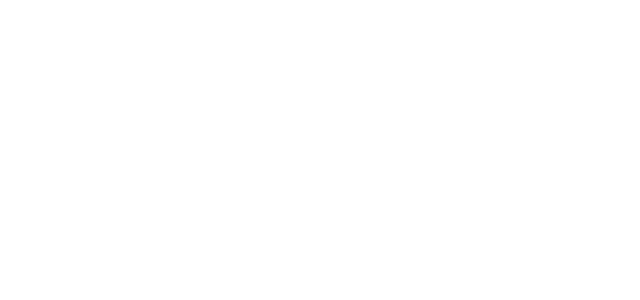
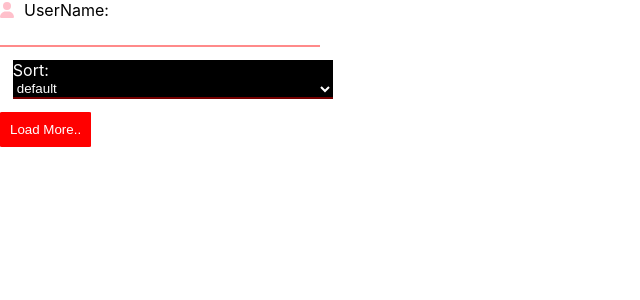
Before and after one commit to AFOP/holbertonschool-cinema-guru, a React (Create React App) app: page / in a window 1280 px wide. Shown: the top 300 px of the page, without its empty margins (0-640 px from the left). Built offline with nearby package versions, Linux system fonts and the light colour scheme.

Commit message:
[ADD] task 2

```diff
--- a/src/App.js
+++ b/src/App.js
@@ -1,8 +1,48 @@
-import React from 'react';
+import React, { useState } from 'react';
 import './App.css';
+import Input from './components/general/Input';
+import { faUser } from '@fortawesome/free-solid-svg-icons';
+import SelectInput from './components/general/SelectInput';
+import Button from './components/general/Button';
 
 function App() {
-  return <div className="App"></div>;
+  const [userName, setUserName] = useState('');
+  const [sortOption, setSortOption] = useState('default');
+  const handleButtonClick = () => {
+    console.log('Button clicked!');
+  };
+
+
+  return (
+    <div className="App">
+      {/* Usar el componente Input */}
+      <Input
+        label="UserName:"
+        type="text"
+        className="custom-input"
+        icon={faUser}
+        value={userName}
+        setValue={setUserName}
+      />
+
+      <SelectInput
+        label="Sort:"
+        options={['default', 'Latest', 'Oldest']}
+        className="custom-select"
+        value={sortOption}
+        setValue={setSortOption}
+      />
+
+      <Button
+        label="Load More.."
+        className="custom-button"
+        onClick={handleButtonClick}
+        icon={faUser}  // Puedes cambiar el icono según tus necesidades
+      />
+
+      {/* Otro código en tu aplicación */}
+    </div>
+  );
 }
 
 export default App;
--- a/src/components/general/Button.js
+++ b/src/components/general/Button.js
@@ -1,12 +1,10 @@
 // src/components/general/Button.js
 import React from 'react';
 import './general.css';
-import { FontAwesomeIcon } from '@fortawesome/react-fontawesome';
 
 const Button = ({ label, className, onClick, icon }) => {
   return (
     <button className={`custom-button ${className}`} onClick={onClick}>
-      {icon && <FontAwesomeIcon icon={icon} />}
       {label}
     </button>
   );
--- a/src/components/general/Input.js
+++ b/src/components/general/Input.js
@@ -1,22 +1,27 @@
 // src/components/general/Input.js
-import React from 'react';
+import React, { useState } from 'react';
 import './general.css';
 import { FontAwesomeIcon } from '@fortawesome/react-fontawesome';
 
-const Input = ({ label, type, className, value, setValue, icon, inputAttributes }) => {
+function Input({ label, type, className, icon, inputAttributes }) {
+  // Definir el estado y la función para actualizar el estado
+  const [inputValue, setInputValue] = useState('');
+
   const handleInput = (e) => {
-    setValue(e.target.value);
+    setInputValue(e.target.value);
   };
 
   return (
-    <div className={`input-container ${className}`}>
-      {label && <label>{label}</label>}
-      <div className="input-wrapper">
-        {icon && <FontAwesomeIcon icon={icon} />}
-        <input type={type} value={value} onChange={handleInput} {...inputAttributes} />
+    <div className={`input-container ${className} ${type}-input`}>
+      <label>
+        {type === 'text' && <FontAwesomeIcon icon={icon} className="icon" />}
+        {label}
+      </label>
+      <div className={`input-wrapper ${type}-input`}>
+        <input type={type} value={inputValue} onChange={handleInput} {...inputAttributes} />
       </div>
     </div>
   );
-};
+}
 
 export default Input;
--- a/src/components/general/SelectInput.js
+++ b/src/components/general/SelectInput.js
@@ -11,9 +11,9 @@
     <div className={`select-input-container ${className}`}>
       {label && <label>{label}</label>}
       <select value={value} onChange={handleSelect}>
-        {options.map((option) => (
-          <option key={option.value} value={option.value}>
-            {option.label}
+        {options.map((option, index) => (
+          <option key={index} value={option.value}>
+            {option}
           </option>
         ))}
       </select>
--- a/src/components/general/general.css
+++ b/src/components/general/general.css
@@ -1,19 +1,81 @@
 /* src/components/general/general.css */
 .input-container {
-    margin-bottom: 20px;
+  width: 25%;
+}
+
+.input-container.custom-input.date-input {
+  background-color: black;
+  color: white;
 }
 
 .input-wrapper {
   display: flex;
+  flex-direction: column;
+}
+
+.input-wrapper>input {
+  text-align: left;
+  border: none;
+  border-bottom: 2px solid rgba(255, 0, 0, 0.458);
+  /* Línea roja en la parte inferior */
+  padding: 5px;
+  /* Añade algún relleno para separar el texto del borde inferior */
+}
+
+.input-wrapper>input:focus {
+  outline: none;
+  /* Elimina el contorno predeterminado al enfocar */
+}
+
+.input-wrapper.date-input {
+  background-color: black;
+  color: white;
+}
+
+.input-container label {
+  text-align: left;
+  display: flex;
   align-items: center;
 }
 
-  .input-wrapper > input {
-    margin-left: 10px;
+.input-container label .icon {
+  margin-right: 10px;
+  color: pink;
 }
 
 .select-input-container {
-    margin-bottom: 20px;
+  width: 25%;
+  display: flex;
+  flex-direction: column;
+  margin: 1%;
+  background-color: black;
+  color: white;
+}
+
+.select-input-container select {
+  background-color: black;
+  color: white;
+  border: none;
+  border-bottom: 2px solid rgba(255, 0, 0, 0.458);
+}
+
+.custom-select {
+  background-color: black;
+  color: white;
+}
+
+.select-input-container>select:focus {
+  outline: none;
+  /* Elimina el contorno predeterminado al enfocar */
+}
+
+.select-input-container label {
+  text-align: left;
+}
+
+.select-input-container option {
+  text-align: left;
+  border: none;
 }
 
 .custom-button {
@@ -21,6 +83,17 @@
   cursor: pointer;
   display: flex;
   align-items: center;
+  box-shadow: none;
+  outline: none;
+  background: red;
+  color: white;
+  border: none;
+  border-radius: 2%;
+  transition: background-color 0.3s;
+}
+
+.custom-button:hover {
+  background: rgb(253, 149, 149); /* Cambiar el color al pasar el cursor */
 }
 
 .search-bar-container {
--- a/src/index.js
+++ b/src/index.js
@@ -2,6 +2,7 @@
 import ReactDOM from 'react-dom/client';
 import './index.css';
 import App from './App';
+import Input from './components/general/Input';
 // import reportWebVitals from './reportWebVitals';
 
 const root = ReactDOM.createRoot(document.getElementById('root'));
```
Lines whose indentation alone changed are shown as unchanged.
